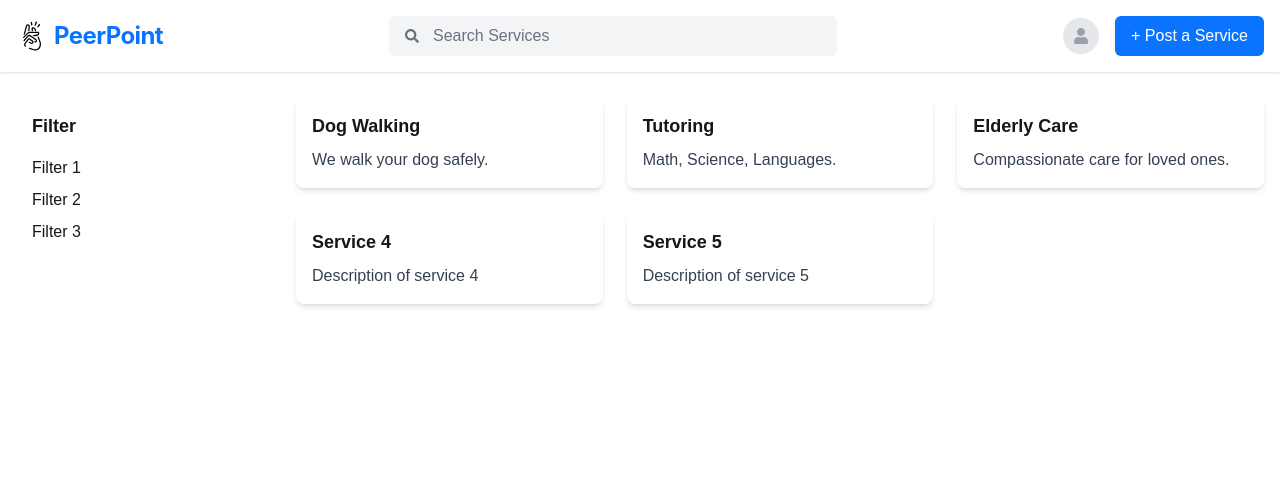
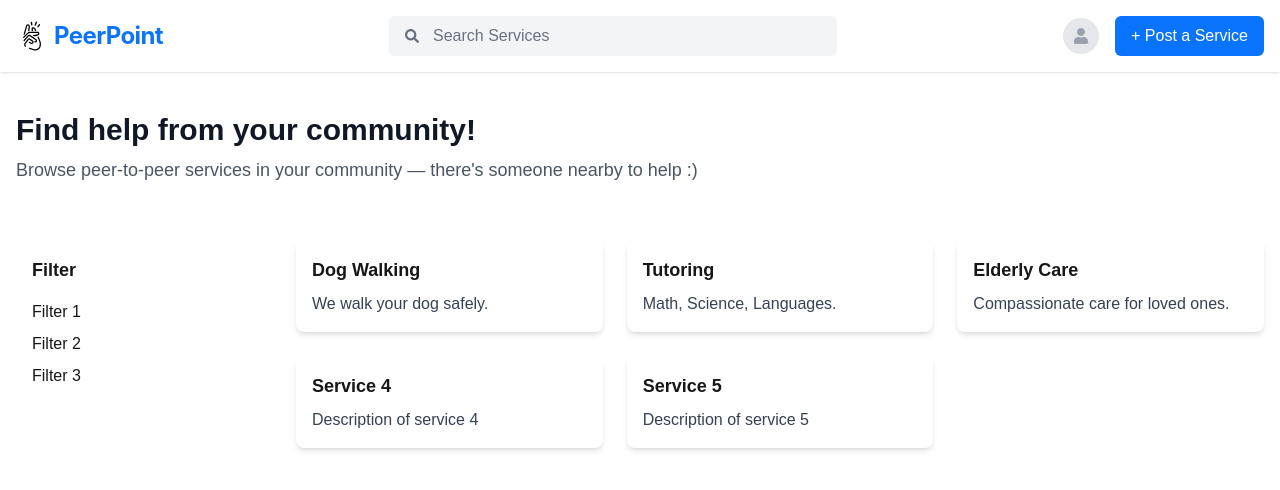
Before and after one commit to nadiabouassaly/services_marketplace, a Next.js app: page / in a window 1280 px wide. Shown: the top 490 px of the page. Built offline with nearby package versions, Linux system fonts and the light colour scheme.

Commit message:
Adding Hero.tsx

```diff
--- a/app/page.tsx
+++ b/app/page.tsx
@@ -1,12 +1,20 @@
+import Hero from '../components/Hero';
 import Sidebar from '../components/Sidebar';
 import Card from '../components/Card';
 
 export default function HomePage() {
   return (
-    // Outer container matches navbar width
+    <div className="w-full">
+      {/* Hero section */}
+      <Hero />
+
+      {/* Outer container matches navbar width */}
       <div className="w-full flex justify-center mt-6">
         <div className="max-w-7xl w-full px-4 flex gap-6">
+          {/* Sidebar */}
           <Sidebar />
+
+          {/* Cards */}
           <div className="flex-1 grid grid-cols-1 sm:grid-cols-2 lg:grid-cols-3 gap-6">
             <Card title="Dog Walking" description="We walk your dog safely." />
             <Card title="Tutoring" description="Math, Science, Languages." />
@@ -16,5 +24,6 @@ export default function HomePage() {
           </div>
         </div>
       </div>
+    </div>
   );
 }
--- /dev/null
+++ b/components/Hero.tsx
@@ -0,0 +1,14 @@
+export default function Hero() {
+    return (
+      <section className="w-full bg-white py-8 mt-2">
+        <div className="max-w-7xl mx-auto px-4 text-left">
+          <h1 className="text-3xl sm:text-3xl font-bold text-gray-900 mb-2">
+            Find help from your community!
+          </h1>
+          <p className="text-lg text-gray-600">
+            Browse peer-to-peer services in your community — there's someone nearby to help :)
+          </p>
+        </div>
+      </section>
+    );
+  }
```
Lines whose indentation alone changed are shown as unchanged.
